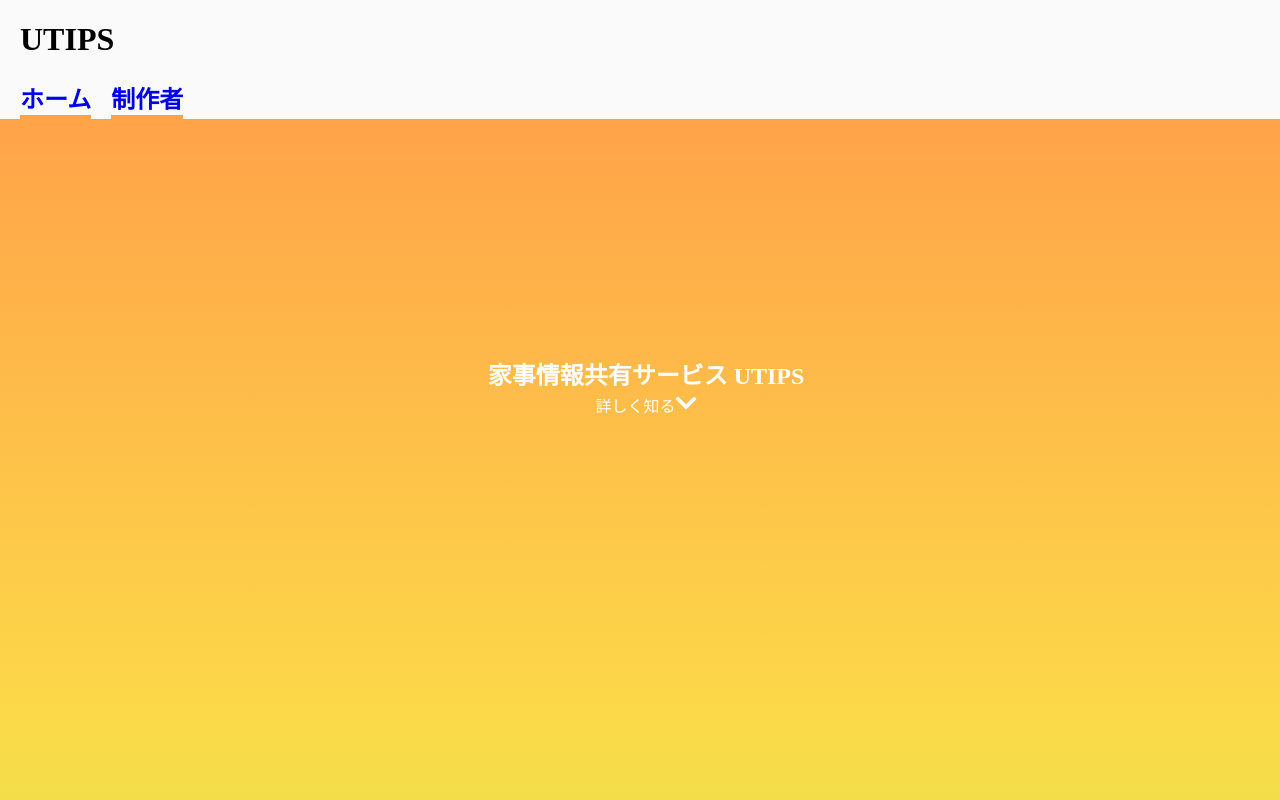
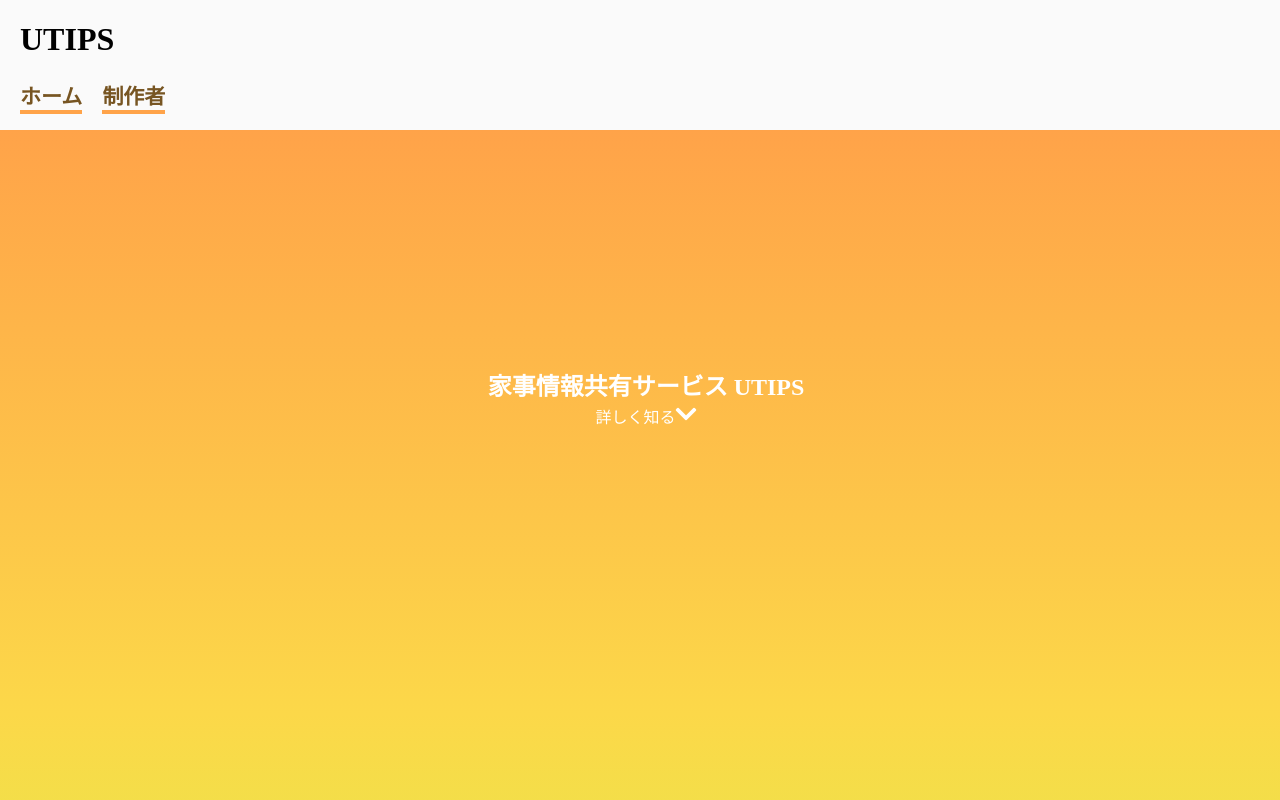
Before and after one commit to yuki384/utips-site, a plain HTML site: page index.html in a window 1280 px wide. Shown: the top 800 px of the page. Drawn offline with Linux system fonts and the light colour scheme.

Commit message:
メニューのStyleを変更

```diff
--- a/main.css
+++ b/main.css
@@ -14,21 +14,21 @@ header{
 }
 header a{
   text-decoration: none;
+  color: #752;
 }
 /*menu*/
 .menu{
   list-style: none;
   padding-left: 0;
-  margin: 0;
+  margin: 12;
 }
 .menu-case {
 	float: left;
 	display: inline;
 	text-align: left;
 	margin-right: 20px;
-  font-size: 24px;
+  font-size: 21px;
   font-weight:600;
-  color: #242424;
   border-bottom: solid #ffa349 4px;
 }
 .menu{
```
